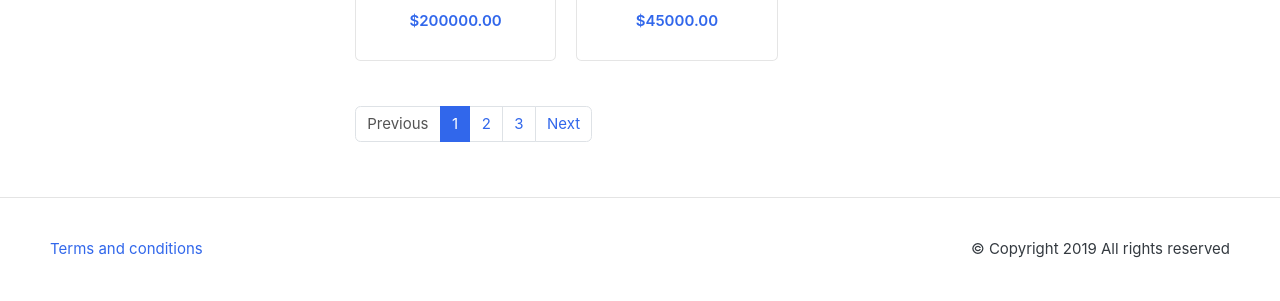
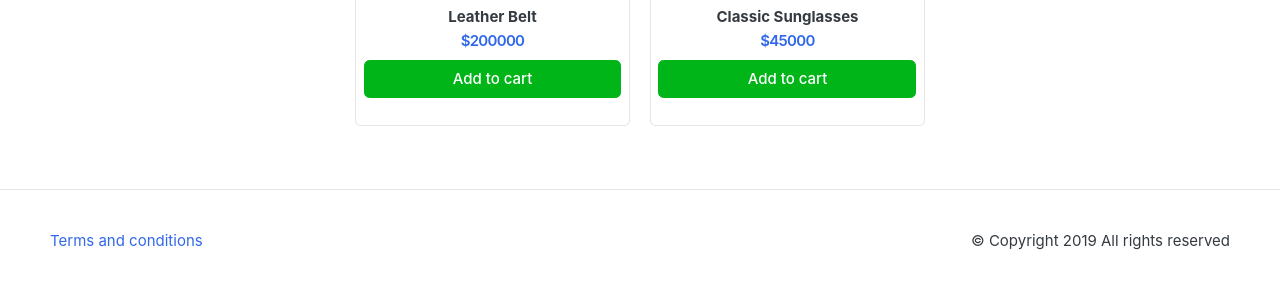
Before and after one commit to Tuguldur666/zorigoo-bagsh-lab, a Django app: a page that uses ecomm/templates/store.html in a window 1280 px wide. Shown: the part 807-1108 px from the top of the page. After the commit the page ends 1057 px from the top, so only its background shows below. Run offline with Django 5.2, Linux system fonts and the light colour scheme; data comes from the database, SQL or seed files in the repository; some libraries are stand-ins or nearby versions; some web fonts are replaced.

Commit message:
pagination

```diff
--- a/ecomm/app1/views.py
+++ b/ecomm/app1/views.py
@@ -1,6 +1,9 @@
 from django.shortcuts import render, get_object_or_404
 from app1.models import Category, Product
+from django.core.paginator import Paginator
+from app1.models import Product, Category
 import sqlite3 as sql
+
 
 def index(request):
     con = sql.connect('db.sqlite3')
@@ -20,15 +23,20 @@ def index(request):
     }
     return render(request, 'index.html', context)
 
-
-
 def store(request, category_slug=None):
     if category_slug:
         category = get_object_or_404(Category, slug=category_slug)
         products = Product.objects.filter(category=category, is_available=True)
     else:
         products = Product.objects.filter(is_available=True)
-    return render(request, 'store.html', {'products': products})
+    paginator = Paginator(products, 3)
+    page_number = request.GET.get('page')
+    paged_products = paginator.get_page(page_number)
+
+    context = {
+        'products': paged_products
+    }
+    return render(request, 'store.html', context)
 
 def cart(request):
     return render(request, 'cart.html')
--- a/ecomm/templates/store.html
+++ b/ecomm/templates/store.html
@@ -41,39 +41,68 @@
 
         <div class="row">
           {% for product in products %}
-<div class="col-md-3 mb-4">
-    <div class="card card-product-grid h-100">
-        <a href="{% url 'product_detail' product.id %}">
+          <div class="col-md-4 mb-4">
+            <figure class="card card-product-grid h-100">
               <div class="img-wrap">
-                {% if product.image %}
-                <img src="{{ product.image.url }}" alt="{{ product.name }}" class="img-fluid">
-                {% else %}
-                <img src="/static/images/no-image.png" alt="No image available" class="img-fluid">
-                {% endif %}
+                <img src="{{ product.images.url }}" alt="{{ product.product_name }}" class="img-fluid">
               </div>
-        </a>
               <figcaption class="info-wrap p-2 text-center">
-            <h6 class="title mb-1">{{ product.name }}</h6>
-            <div class="price text-primary">${{ product.price|floatformat:2 }}</div>
+                <h6 class="title mb-1">{{ product.product_name }}</h6>
+                <div class="price-wrap mt-1">
+                  <span class="price text-primary">${{ product.price }}</span>
+                </div>
+                <a href="#" class="btn btn-block btn-success mt-2">Add to cart</a>
               </figcaption>
+            </figure>
           </div>
-</div>
-
           {% empty %}
           <p class="text-muted">No products available.</p>
           {% endfor %}
         </div>
 
         <!-- Pagination -->
+<!-- Pagination -->
+{% if products.has_other_pages %}
 <nav class="mt-4" aria-label="Page navigation">
   <ul class="pagination">
-            <li class="page-item disabled"><a class="page-link" href="#">Previous</a></li>
-            <li class="page-item active"><a class="page-link" href="#">1</a></li>
-            <li class="page-item"><a class="page-link" href="#">2</a></li>
-            <li class="page-item"><a class="page-link" href="#">3</a></li>
-            <li class="page-item"><a class="page-link" href="#">Next</a></li>
+    <!-- Previous button -->
+    {% if products.has_previous %}
+      <li class="page-item">
+        <a class="page-link" href="?page={{ products.previous_page_number }}">Previous</a>
+      </li>
+    {% else %}
+      <li class="page-item disabled">
+        <span class="page-link">Previous</span>
+      </li>
+    {% endif %}
+
+    <!-- Page numbers -->
+    {% for num in products.paginator.page_range %}
+      {% if products.number == num %}
+        <li class="page-item active">
+          <span class="page-link">{{ num }}</span>
+        </li>
+      {% else %}
+        <li class="page-item">
+          <a class="page-link" href="?page={{ num }}">{{ num }}</a>
+        </li>
+      {% endif %}
+    {% endfor %}
+
+    <!-- Next button -->
+    {% if products.has_next %}
+      <li class="page-item">
+        <a class="page-link" href="?page={{ products.next_page_number }}">Next</a>
+      </li>
+    {% else %}
+      <li class="page-item disabled">
+        <span class="page-link">Next</span>
+      </li>
+    {% endif %}
   </ul>
 </nav>
+{% endif %}
+
       </main>
 
     </div>
```
Lines whose indentation alone changed are shown as unchanged.
